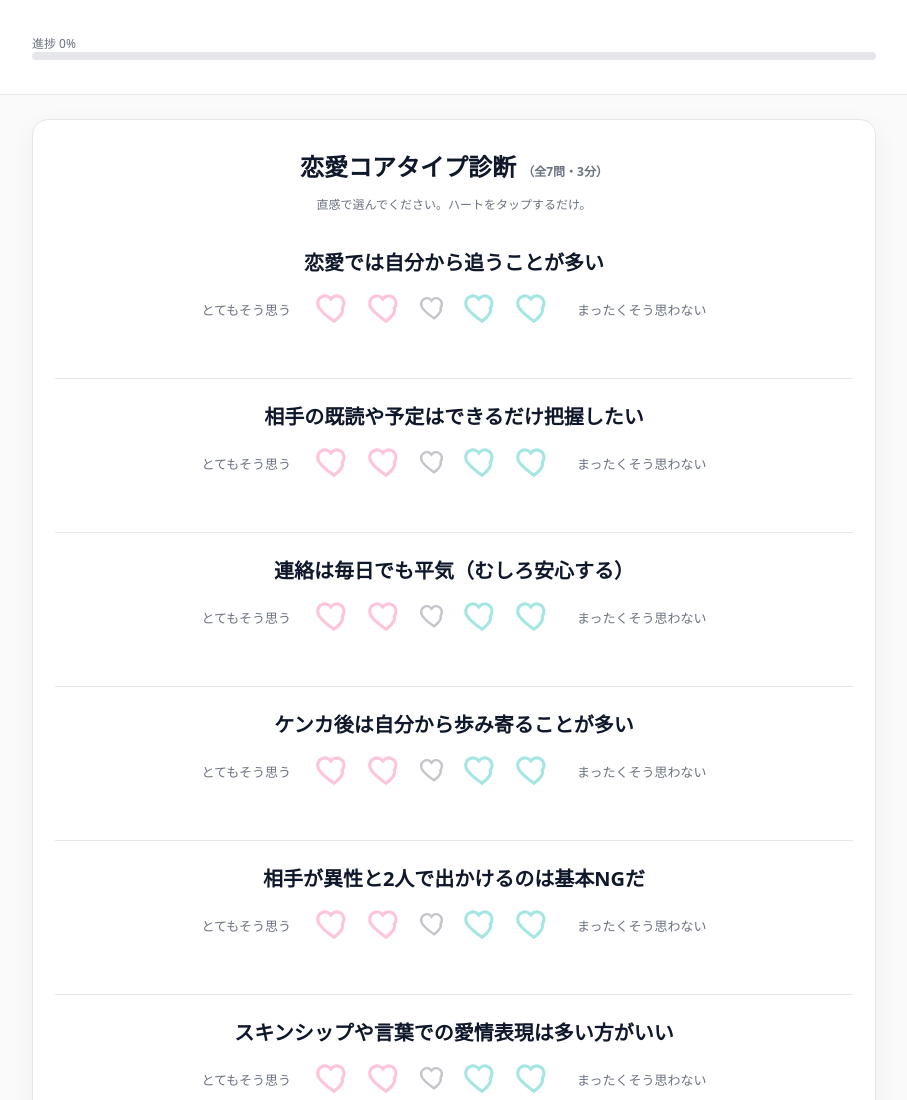
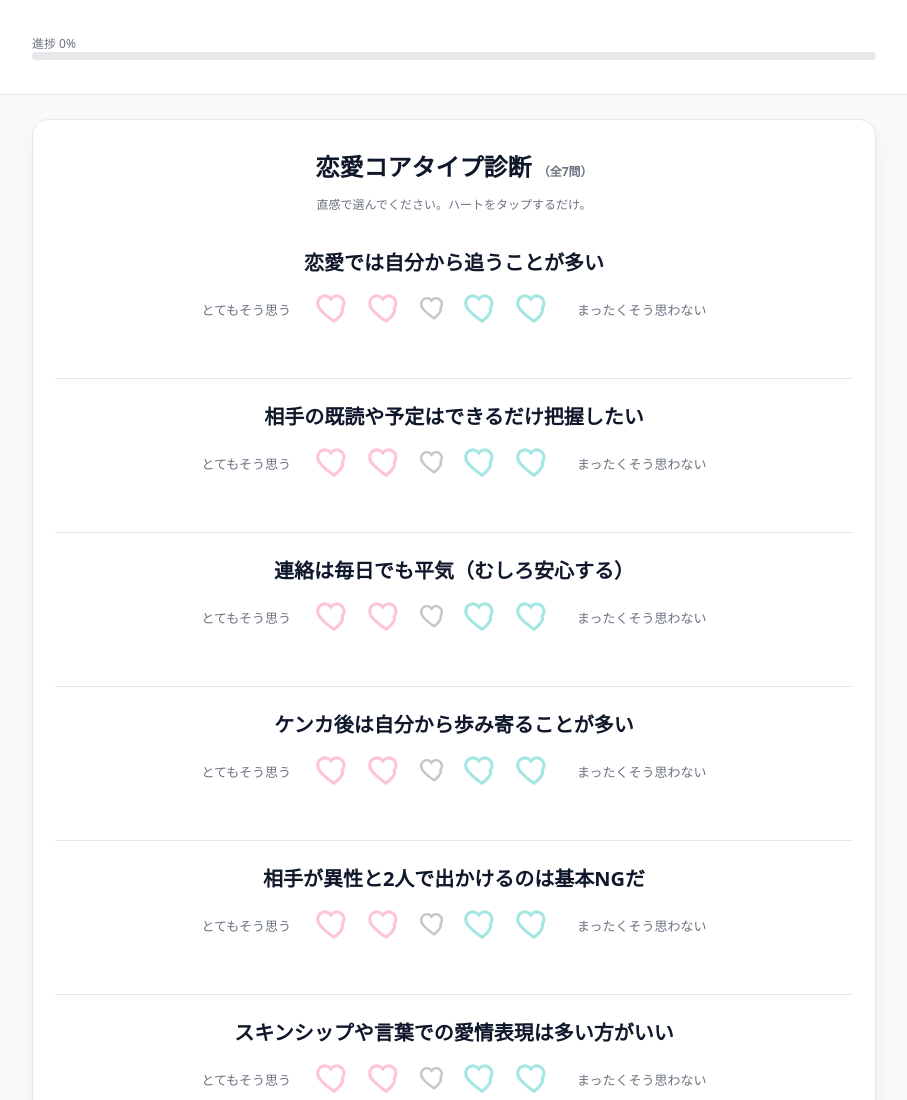
Before and after one commit to xxx0924r-cyber/love-test, a plain HTML site: page index.html in a window 1280 px wide. Shown: the top 1100 px of the page, without its empty margins (186-1093 px from the left). Drawn offline with Linux system fonts and the light colour scheme.

Commit message:
Update index.html

```diff
--- a/index.html
+++ b/index.html
@@ -82,7 +82,7 @@
   <div class="wrap">
     <!-- 質問カード -->
     <section id="formCard" class="card">
-      <h1>恋愛コアタイプ診断 <span class="muted">（全7問・3分）</span></h1>
+      <h1>恋愛コアタイプ診断 <span class="muted">（全7問）</span></h1>
       <p class="muted center">直感で選んでください。ハートをタップするだけ。</p>
       <form id="quiz">
         <div id="qWrap"></div>
```
